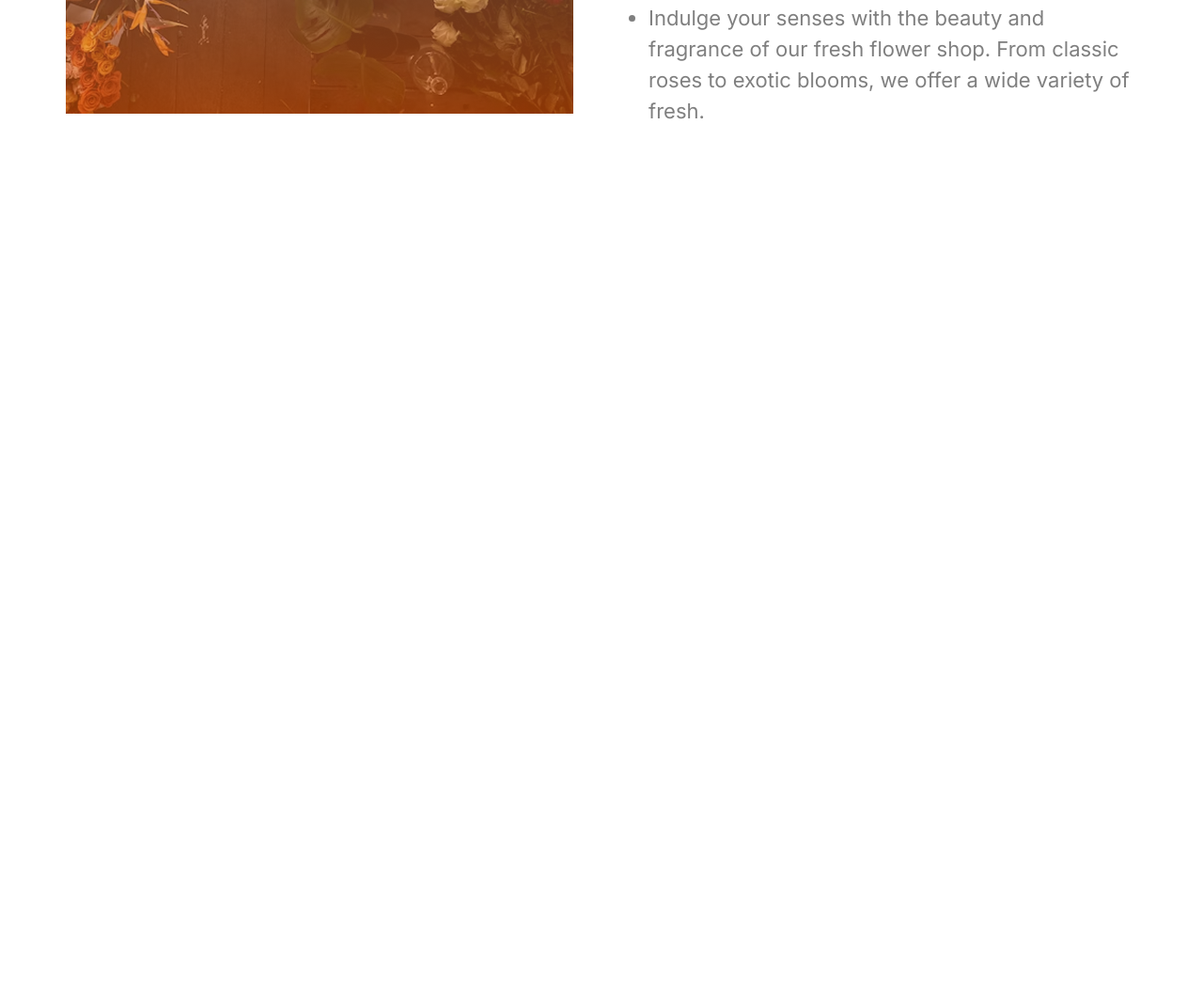
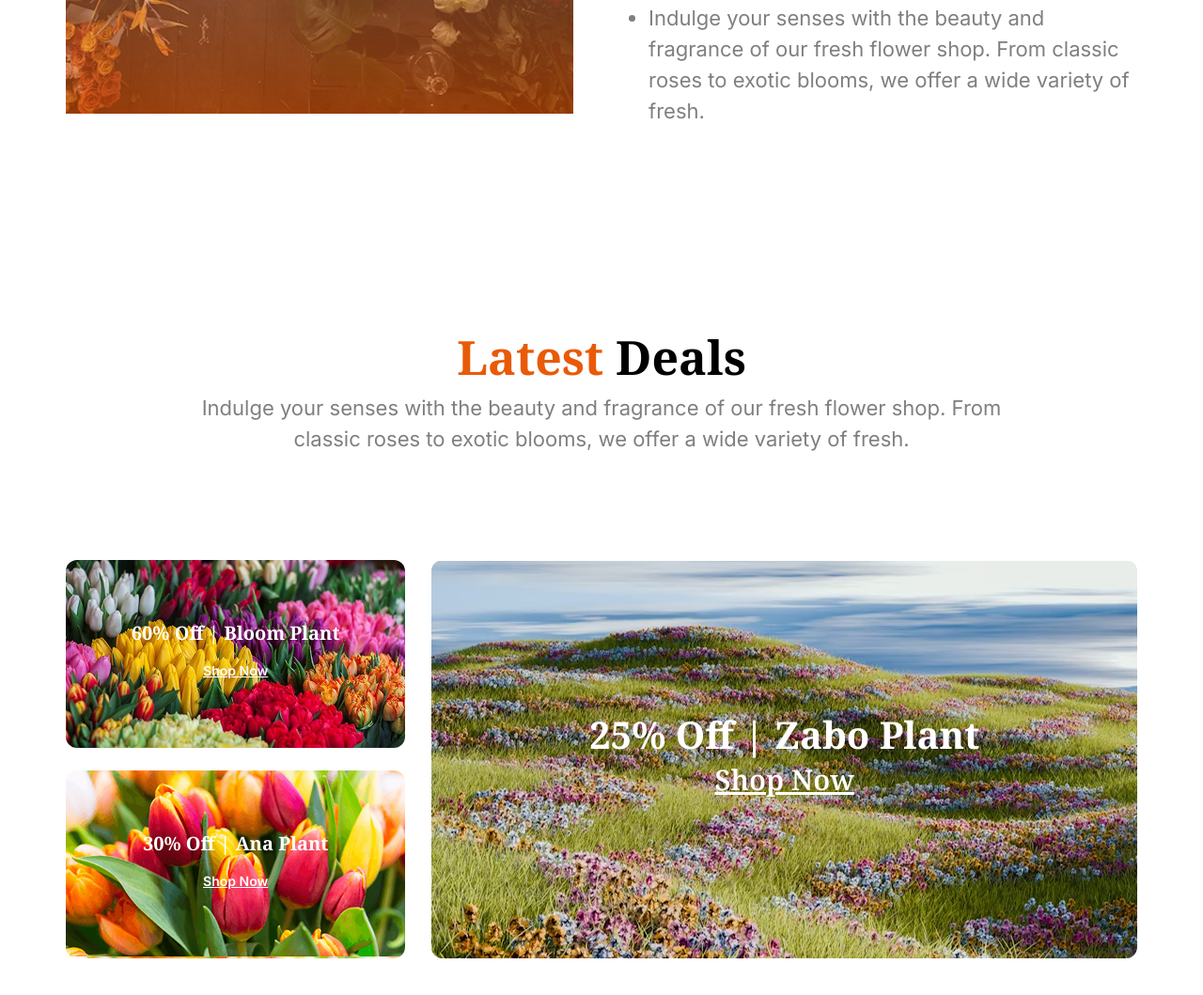
Before and after one commit to marufmahin/B12A02-Responsive-Flowers, a plain HTML site: page index.html in a window 1280 px wide. Shown: the part 2491-3550 px from the top of the page at 94% size. Before the commit the page ends 2834 px from the top, so only its background shows below. Drawn offline with nearby package versions, Linux system fonts and the light colour scheme.

Commit message:
Latest Deals Section Added

```diff
--- a/index.html
+++ b/index.html
@@ -164,6 +164,44 @@
          </section>
 
 
+         <!-- Latest Deals Section -->
+
+  <section class="mb-28 mx-4 lg:mx-0">
+
+            <div class="flex flex-col justify-center items-center">
+                <h3 class="noto-serif font-bold  text-black text-[50px]"><span class="text-[#E95A08]">Latest</span>  Deals</h3>
+            <p class="inter-normal text-[22px] text-[#00000080] max-w-[888px] text-center">Indulge your senses with the beauty and fragrance of our fresh flower shop. From classic roses to exotic blooms, we offer a wide variety of fresh.</p>
+
+            </div>
+
+      <section class="noto-serif max-w-[1140px] mx-auto lg:mt-28 mt-12 grid lg:grid-cols-3 gap-7 ">
+
+      <div class="grid grid-cols-1 gap-6">
+      <div class="rounded-xl h-[200px] flex flex-col justify-center items-center text-white "
+         style="background-image: url(/assets/deal-bloom.png)">
+
+      <p class="text-xl font-bold">60% Off | Bloom Plant</p>
+      <button class="inter-normal mt-2  text-white px-4 py-2 text-sm font-semibold rounded underline">Shop Now</button>
+      </div>
+
+      <div class="rounded-xl h-[200px]  flex flex-col justify-center items-center text-white "
+         style="background-image: url(/assets/deal-ana.png)">
+      <p class="text-xl font-bold">30% Off | Ana  Plant</p>
+      <button class="inter-normal mt-2  text-white px-4 py-2 text-sm font-semibold underline">Shop Now</button>
+      </div>
+    </div>
+
+    <div class="rounded-xl h-[200px] lg:h-full flex flex-col justify-center items-center text-white lg:col-span-2"
+       style="background-image: url(/assets/deal-zabo.png)">
+    <p class=" text-xl lg:text-[40px] font-bold text-center">25% Off | Zabo Plant</p>
+    <button class=" mt-4 text-white px-6  font-semibold underline lg:text-3xl text-xls">Shop Now</button>
+    </div>
+
+   </section>
+
+  </section>
+
+
     </main>
 
     <footer>
```
